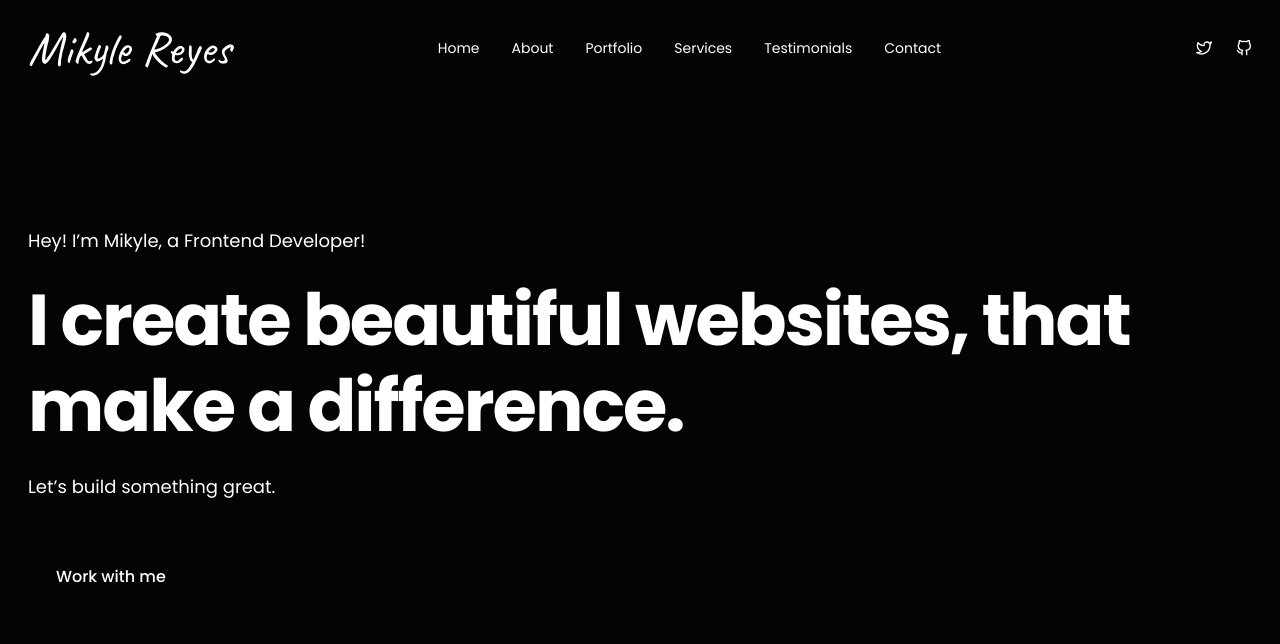
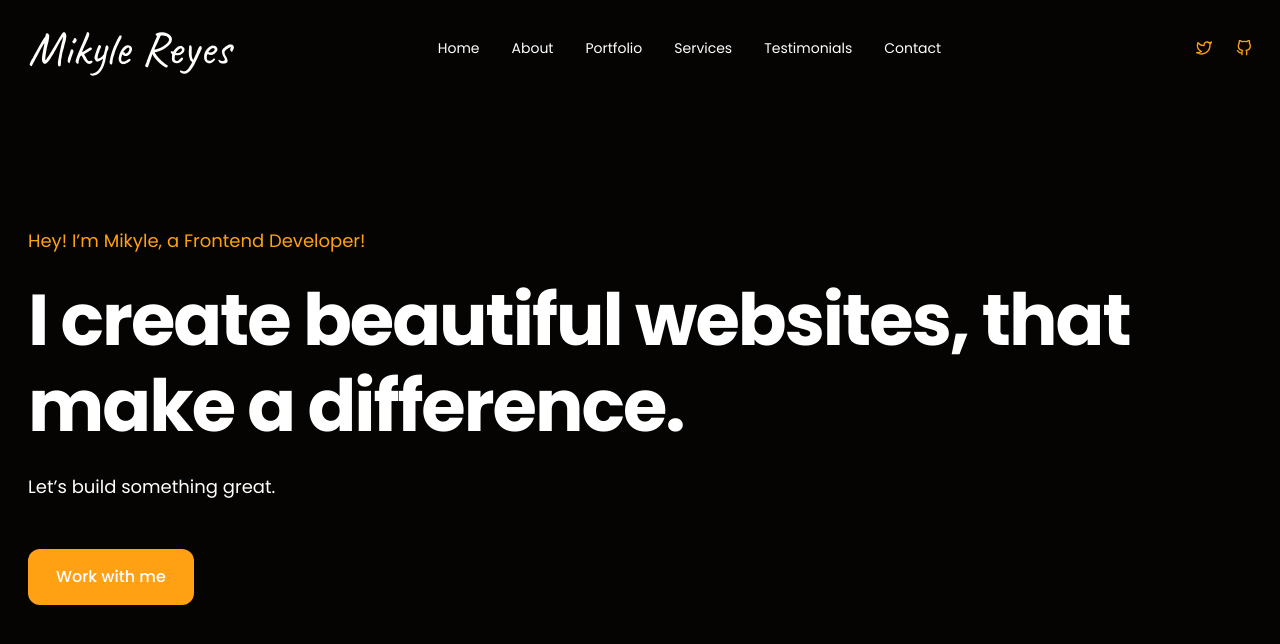
Before and after one commit to muhkyle17/portfolio-website, a Next.js app: page / in a window 1280 px wide. Shown: the top 644 px of the page. Built offline with nearby package versions, Linux system fonts and the light colour scheme.

Commit message:
Add colors to config

```diff
--- a/tailwind.config.js
+++ b/tailwind.config.js
@@ -5,7 +5,19 @@ module.exports = {
     './components/**/*.{js,ts,jsx,tsx}',
   ],
   theme: {
-    extend: {},
+    extend: {
+      colors: {
+        primary: '#FFA112',
+        primaryDarker: '#FFA012CB',
+        secondary: '#1C1D24',
+        tertiary: '#131419',
+        accent: {
+          DEFAULT: '#ac6b34',
+          hover: '#925a2b',
+        },
+        paragraph: '#878e99',
+      },
+    },
   },
   plugins: [],
 }
```
